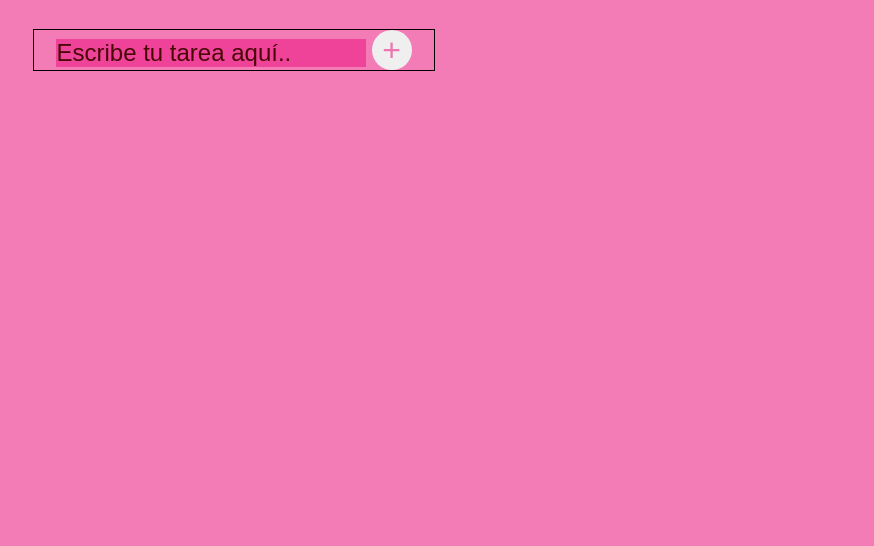
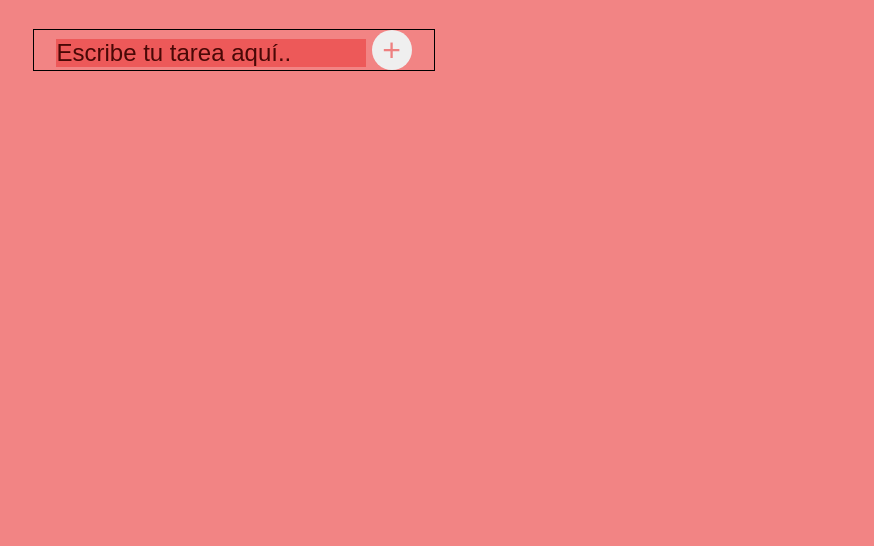
Before and after one commit to RocioLobo/app_tarea_intermedio, a plain HTML site: page index.html in a window 1280 px wide. Shown: the part 254-800 px from the top of the page, without its empty margins (406-1280 px from the left). Drawn offline with Linux system fonts and the light colour scheme.

Commit message:
clase desarrollada

```diff
--- a/css/style.css
+++ b/css/style.css
@@ -1,9 +1,9 @@
 :root{
-    --orange: #eb1a8291;
+    --orange: #ec4343a6;
     --lightOrange:#490806;
     --veryLightOrange: #f89e8b;
     --gray:#55557b;
-    --white:#3d0720;
+    --white:#3d1025;
 }
 *{
     margin: 0;
--- a/index.html
+++ b/index.html
@@ -16,8 +16,10 @@
     </form>
         <div id="lista" class="contenedor-lista">
 
-            </div>
 
+
+        </div>
+        <div id="stats">
 
         </div>
 
```
Also changed, not shown: assets/delete.png (added).
